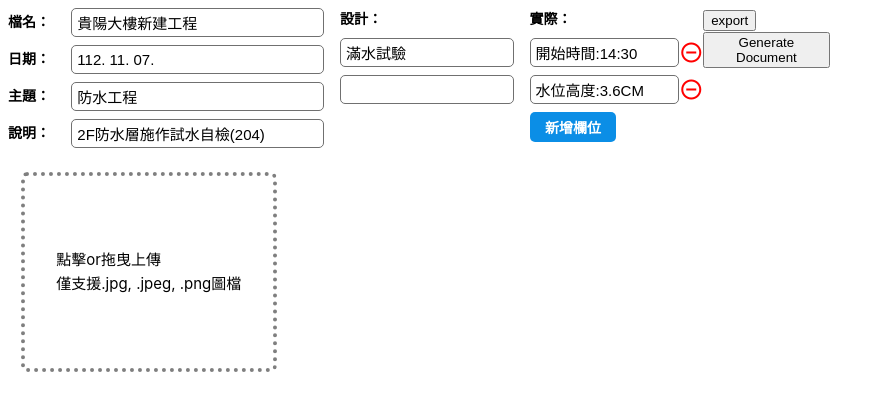
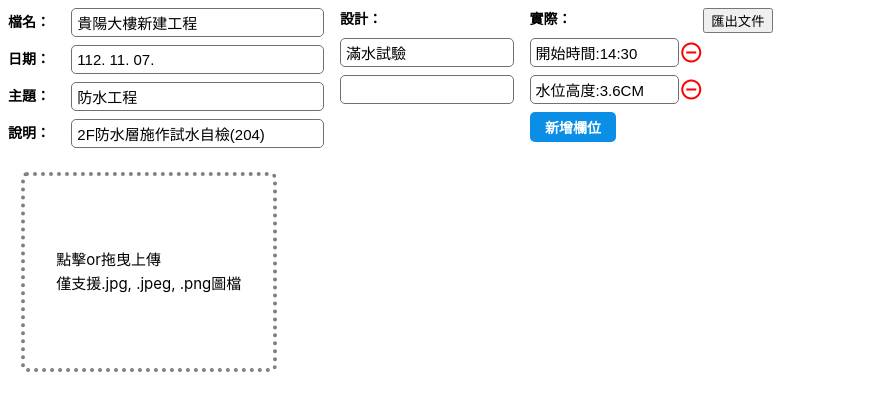
Before and after one commit to Andygggg/github_pages, a Vue app: page / in a window 1280 px wide. Shown: the top 410 px of the page, without its empty margins (0-885 px from the left). Built offline with nearby package versions, Linux system fonts and the light colour scheme.

Commit message:
fix: 更新

```diff
--- a/src/App.vue
+++ b/src/App.vue
@@ -23,8 +23,8 @@
       <button @click="addDesign">新增欄位</button>
     </div>
     <div>
-      <button @click="GetData">export</button
-      ><button @click="ExportWord.generate">Generate Document</button>
+      <button @click="GetData">匯出文件</button>
+      <!-- <button @click="ExportWord.generate">Generate Document</button> -->
     </div>
   </div>
   <div class="picture_container">
@@ -118,6 +118,9 @@ const handleDrop = (image) => {
 }
 
 const GetData = () => {
+  if (DataPicture.value.length === 0) {
+    alert('無資料輸入')
+  } else {
     for (let index = 0; index < DataPicture.value.length; index++) {
       const element = DataPicture.value[index]
       let export_item = {
@@ -140,8 +143,10 @@ const GetData = () => {
       }
       ExportData.value.push(export_item)
     }
-  console.log(ExportData.value)
     ExportWord.GetData(ExportData.value)
+    alert('匯出成功')
+    ExportWord.generate()
+  }
 }
 
 const dragEnter = (e, target) => {
--- a/src/stores/exportWord.js
+++ b/src/stores/exportWord.js
@@ -477,7 +477,7 @@ export const exportWordStore = defineStore('exportWord', () => {
     const doc = new Document({ sections })
 
     Packer.toBlob(doc).then((blob) => {
-      saveAs(blob, 'example.docx')
+      saveAs(blob, '貴陽大樓新建工程.docx')
     })
   }
 
```
Lines whose indentation alone changed are shown as unchanged.
